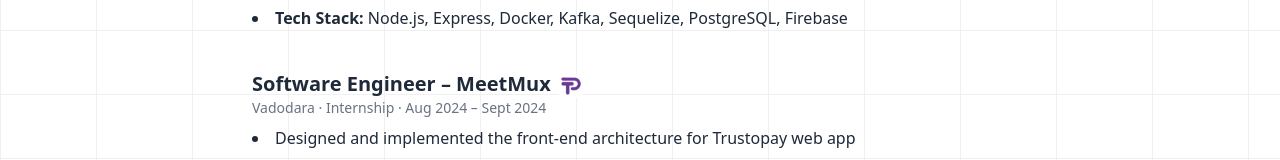
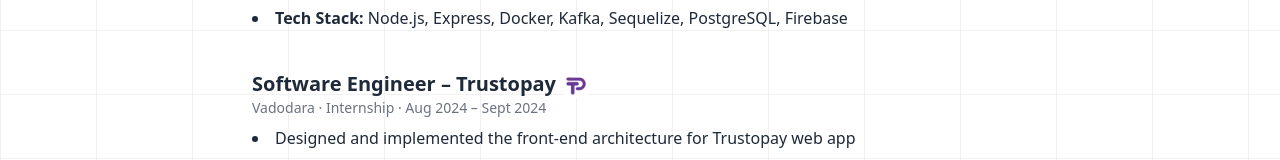
Before and after one commit to TheBaljitSingh/portfolio-v2, a React (Vite) app: page / in a window 1280 px wide. Shown: the part 2466-2626 px from the top of the page. Built offline with nearby package versions, Linux system fonts and the light colour scheme.

Commit message:
updated the company name

```diff
--- a/src/pages/Home.jsx
+++ b/src/pages/Home.jsx
@@ -217,7 +217,7 @@
   <div className='mb-10 md:px-4'>
     <div className="flex items-end space-x-2">
   <h3 className="text-xl font-semibold">
-    Software Engineer – MeetMux
+    Software Engineer – Trustopay
   </h3>
   <a
     href="https://www.linkedin.com/company/trustopayy" // Replace with actual LinkedIn URL
```
